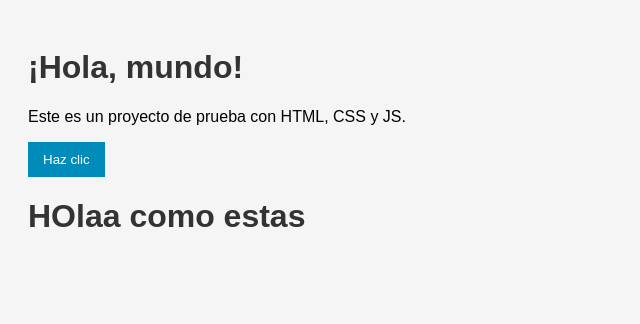
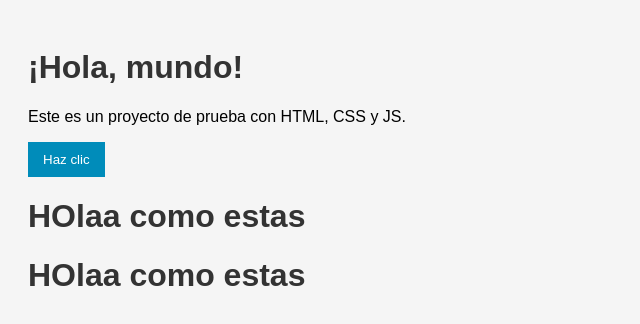
Before and after one commit to LincolmVF/PruebaGitActions, a plain HTML site: page index.html in a window 1280 px wide. Shown: the whole page, without its empty margins (0-640 px from the left). Drawn offline with Linux system fonts and the light colour scheme.

Commit message:
ahora si ?

```diff
--- a/index.html
+++ b/index.html
@@ -13,6 +13,9 @@
 
   <h1> HOlaa como estas</h1>
 
+  <h1> HOlaa como estas</h1>
+
+
   <script src="script.js"></script>
 </body>
 </html>
```
